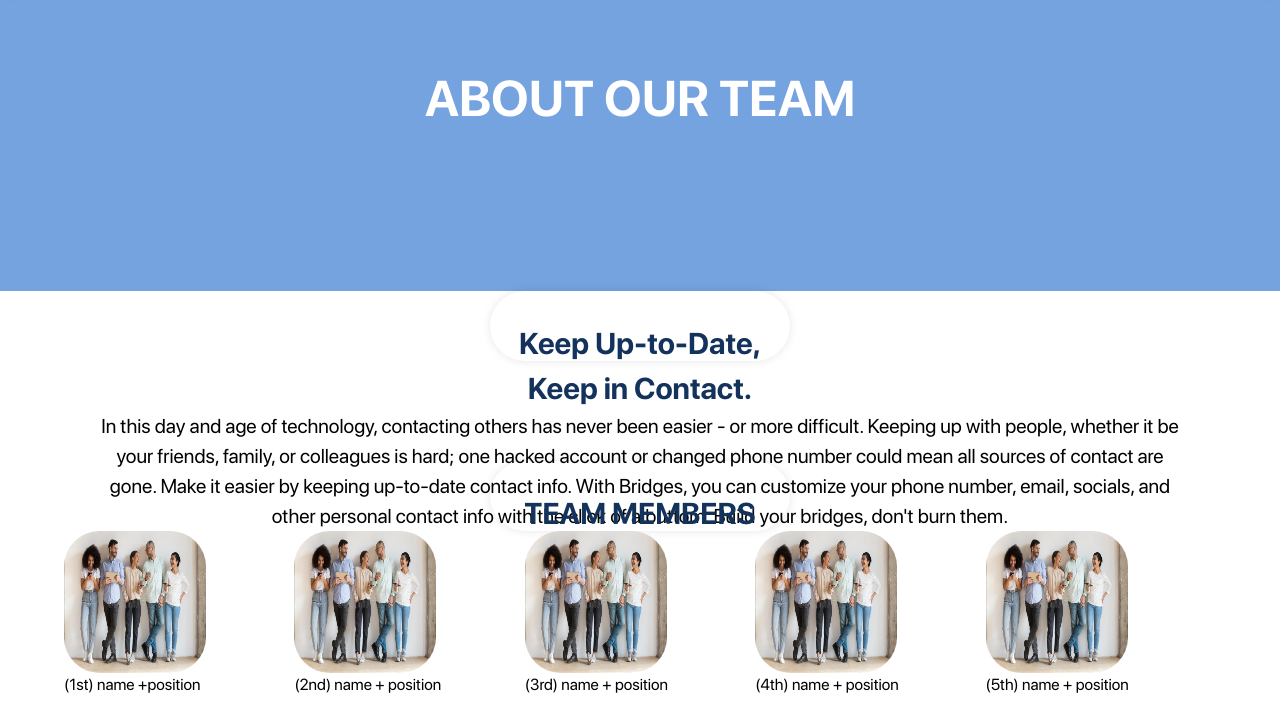
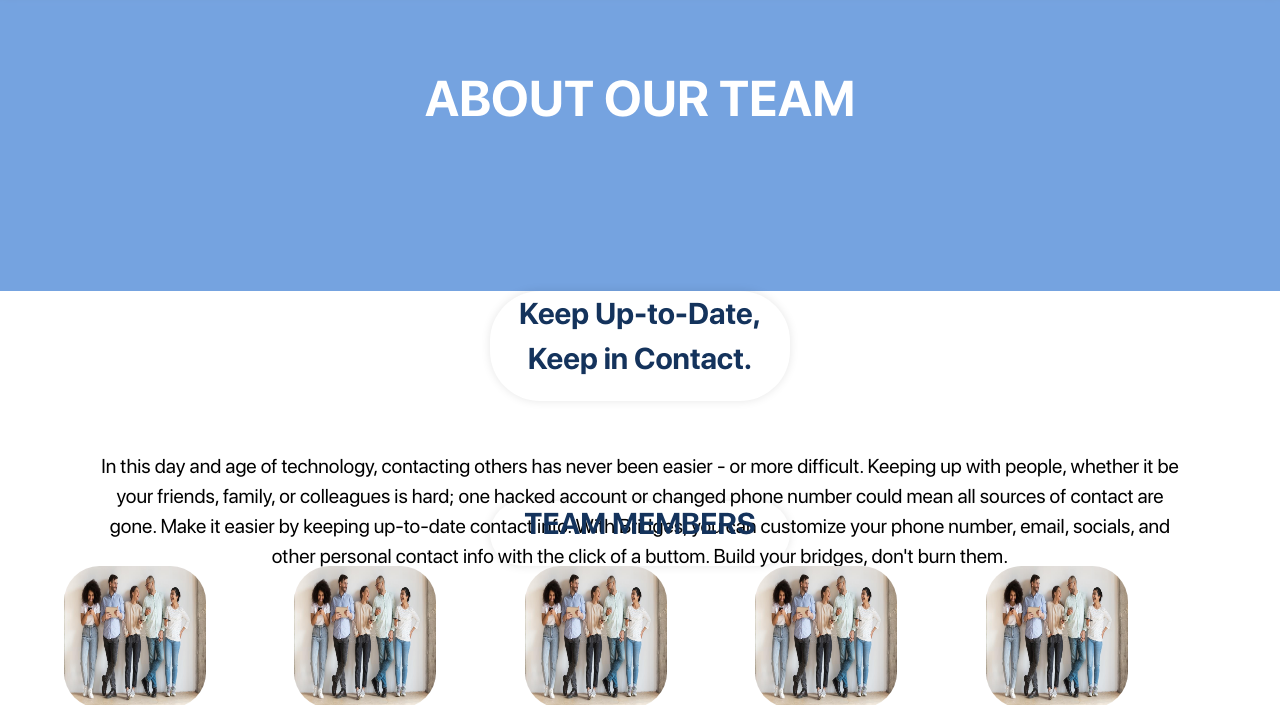
Before and after one commit to BridgesApp/Bridges, a plain HTML site: page about-us.html in a window 1280 px wide. Shown: the part 90-795 px from the top of the page. Drawn offline with Linux system fonts and the light colour scheme.

Commit message:
about button

```diff
--- a/Sources/CSS/style.css
+++ b/Sources/CSS/style.css
@@ -734,8 +734,8 @@ body {
     font-weight: bold;
     background: white;
     width: 300px;
-    height: 70px;
-    padding: 30px 0px;
+    height: auto;
+    padding: 0 20px 20px 20px;
     text-align: center;
     text-decoration: none;
     color: black;
```
